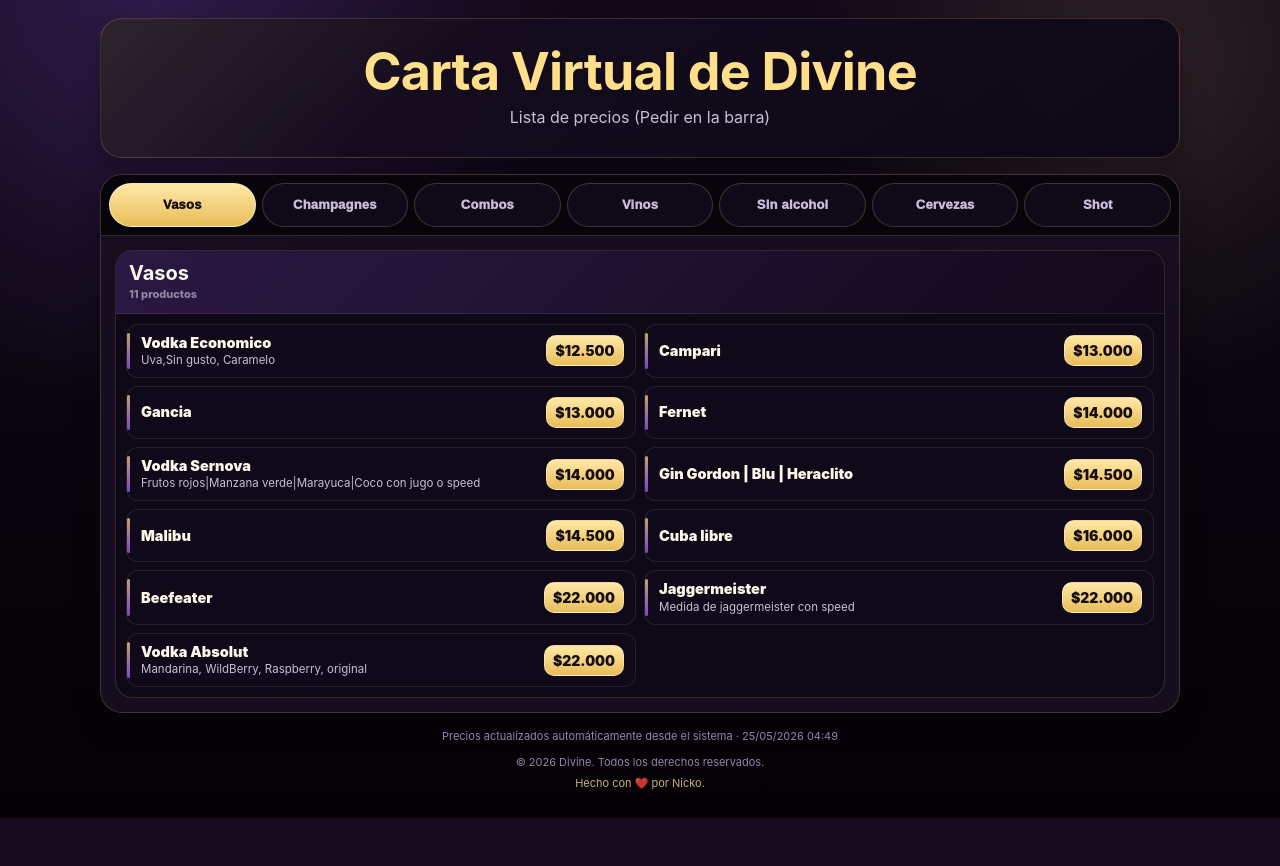
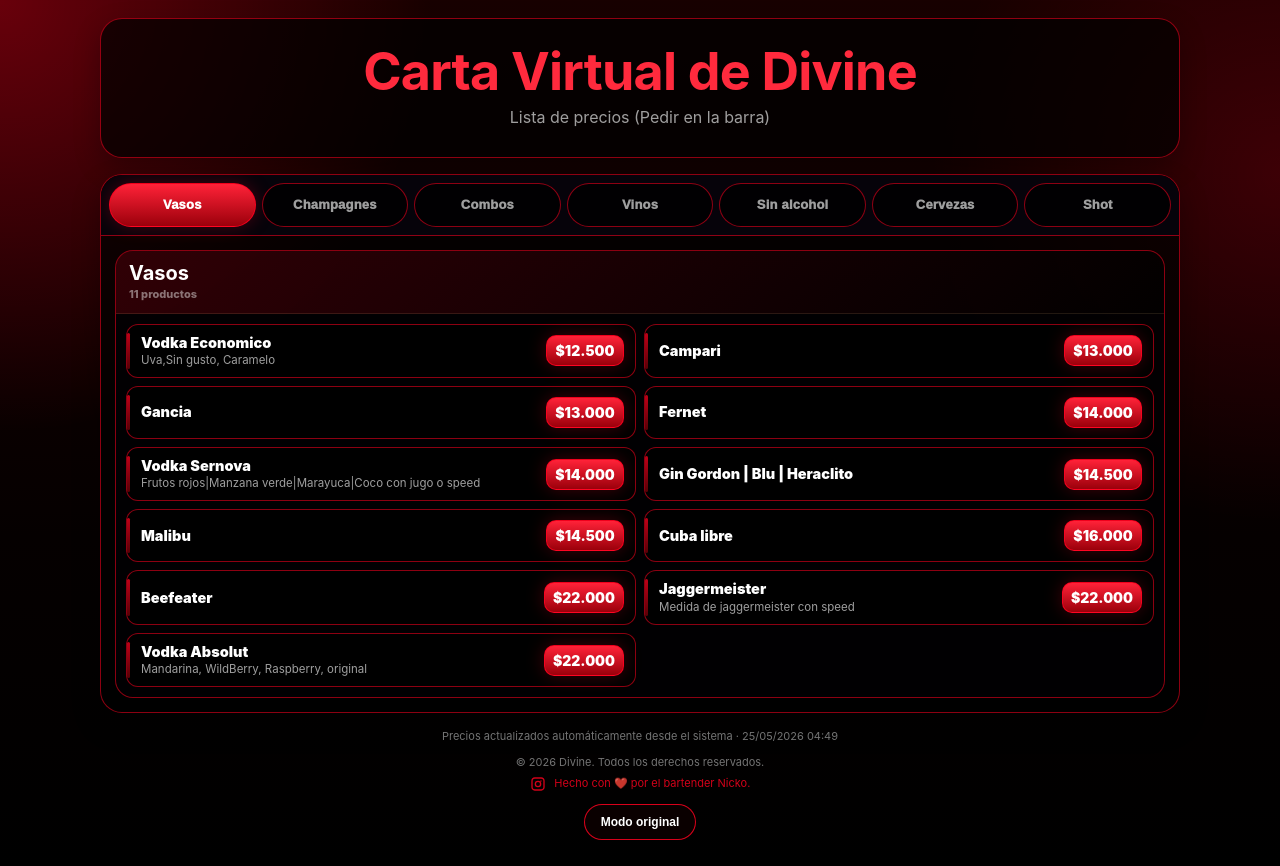
Before and after one commit to Nickozero3/divine_app, a PHP site: page /menu.php in a window 1280 px wide. Before the commit the page ends 818 px from the top, so only its background shows below. Run offline with PHP 8.4, Linux system fonts and the light colour scheme; data comes from the database, SQL or seed files in the repository.

Commit message:
feat: implement theme toggle functionality and add red theme styles in the menu apart

```diff
--- /dev/null
+++ b/src/js/menu.js
@@ -0,0 +1,80 @@
+document.addEventListener('DOMContentLoaded', () => {
+  const tabs = Array.from(document.querySelectorAll('.tab-button'));
+  const panels = Array.from(document.querySelectorAll('.tab-panel'));
+
+  function activateTab(tab, focus = false) {
+    if (!tab) return;
+
+    const target = tab.dataset.target;
+
+    tabs.forEach(item => {
+      const active = item === tab;
+      item.classList.toggle('active', active);
+      item.setAttribute('aria-selected', active ? 'true' : 'false');
+      item.tabIndex = active ? 0 : -1;
+    });
+
+    panels.forEach(panel => {
+      const active = panel.dataset.panel === target;
+      panel.classList.toggle('active', active);
+      panel.hidden = !active;
+    });
+
+    if (focus) {
+      tab.focus({ preventScroll: true });
+    }
+  }
+
+  tabs.forEach((tab, index) => {
+    tab.addEventListener('click', () => activateTab(tab));
+
+    tab.addEventListener('keydown', event => {
+      let nextIndex = null;
+
+      if (event.key === 'ArrowRight') {
+        nextIndex = (index + 1) % tabs.length;
+      }
+
+      if (event.key === 'ArrowLeft') {
+        nextIndex = (index - 1 + tabs.length) % tabs.length;
+      }
+
+      if (event.key === 'Home') {
+        nextIndex = 0;
+      }
+
+      if (event.key === 'End') {
+        nextIndex = tabs.length - 1;
+      }
+
+      if (nextIndex !== null) {
+        event.preventDefault();
+        activateTab(tabs[nextIndex], true);
+      }
+    });
+  });
+});
+
+  const themeToggle = document.getElementById('themeToggle');
+
+  const savedTheme = localStorage.getItem('menuTheme') || 'red';
+
+  if (savedTheme === 'red') {
+    document.body.classList.add('theme-red');
+  }
+
+  themeToggle.textContent = document.body.classList.contains('theme-red')
+    ? 'Modo original'
+    : 'Modo rojo';
+
+  themeToggle.addEventListener('click', () => {
+    document.body.classList.toggle('theme-red');
+
+    const isRed = document.body.classList.contains('theme-red');
+
+    localStorage.setItem('menuTheme', isRed ? 'red' : 'original');
+
+    themeToggle.textContent = isRed
+      ? 'Modo original'
+      : 'Modo rojo';
+  });
--- a/src/menu.php
+++ b/src/menu.php
@@ -199,7 +199,6 @@ $updatedAt = date('d/m/Y H:i');
 <body>
 
 <div class="menu-wrap">
-
   <header class="menu-header">
     <h1 class="menu-title">Carta Virtual de <?= e($appName) ?></h1>
     <p class="menu-subtitle">Lista de precios (Pedir en la barra) </p>
@@ -254,70 +253,19 @@ $updatedAt = date('d/m/Y H:i');
     </div>
 
     <a href="https://instagram.com/Nickozero3">
-      Hecho con ❤️ por <?= e(defined('APP_AUTHOR') ? APP_AUTHOR : '@Nickozero3') ?>.
+      <svg xmlns="http://www.w3.org/2000/svg" viewBox="0 0 24 24" width="16" height="16" aria-hidden="true" focusable="false" style="vertical-align:middle; margin-right:0.35rem;">
+        <path d="M7 2C4.243 2 2 4.243 2 7v10c0 2.757 2.243 5 5 5h10c2.757 0 5-2.243 5-5V7c0-2.757-2.243-5-5-5H7zm10 2c1.654 0 3 1.346 3 3v10c0 1.654-1.346 3-3 3H7c-1.654 0-3-1.346-3-3V7c0-1.654 1.346-3 3-3h10zm-5 3a5 5 0 100 10 5 5 0 000-10zm0 2a3 3 0 110 6 3 3 0 010-6zm4.5-2.5a1 1 0 100 2 1 1 0 000-2z" fill="currentColor"/>
+      </svg>
+      Hecho con ❤️ por el bartender <?= e(defined('APP_AUTHOR') ? APP_AUTHOR : '@Nickozero3') ?>.
     </a>
+    <button type="button" class="theme-toggle" id="themeToggle">
+  Modo original
+</button>
   </footer>
 
 </div>
 
-<script>
-document.addEventListener('DOMContentLoaded', () => {
-  const tabs = Array.from(document.querySelectorAll('.tab-button'));
-  const panels = Array.from(document.querySelectorAll('.tab-panel'));
-
-  function activateTab(tab, focus = false) {
-    if (!tab) return;
-
-    const target = tab.dataset.target;
-
-    tabs.forEach(item => {
-      const active = item === tab;
-      item.classList.toggle('active', active);
-      item.setAttribute('aria-selected', active ? 'true' : 'false');
-      item.tabIndex = active ? 0 : -1;
-    });
-
-    panels.forEach(panel => {
-      const active = panel.dataset.panel === target;
-      panel.classList.toggle('active', active);
-      panel.hidden = !active;
-    });
-
-    if (focus) {
-      tab.focus({ preventScroll: true });
-    }
-  }
-
-  tabs.forEach((tab, index) => {
-    tab.addEventListener('click', () => activateTab(tab));
-
-    tab.addEventListener('keydown', event => {
-      let nextIndex = null;
-
-      if (event.key === 'ArrowRight') {
-        nextIndex = (index + 1) % tabs.length;
-      }
-
-      if (event.key === 'ArrowLeft') {
-        nextIndex = (index - 1 + tabs.length) % tabs.length;
-      }
-
-      if (event.key === 'Home') {
-        nextIndex = 0;
-      }
-
-      if (event.key === 'End') {
-        nextIndex = tabs.length - 1;
-      }
-
-      if (nextIndex !== null) {
-        event.preventDefault();
-        activateTab(tabs[nextIndex], true);
-      }
-    });
-  });
-});
-</script>
+<script src="js/menu.js?v=<?= time() ?>"></script>
 
 </body>
 </html>
--- a/src/styles/menu.css
+++ b/src/styles/menu.css
@@ -411,3 +411,144 @@ body {
     font-size: 12px;
   }
 }
+
+
+/* MODO ROJO */
+body.theme-red {
+  --bg: #050000;
+  --panel: rgba(12, 0, 0, .88);
+  --panel-2: rgba(0, 0, 0, .86);
+
+  --gold: #ff001f;
+  --gold-strong: #ff2a3d;
+  --purple: #740008;
+
+  --text: #ffffff;
+  --muted: rgba(255,255,255,.62);
+  --muted-2: rgba(255,255,255,.45);
+
+  --border: rgba(255, 0, 31, .55);
+  --border-strong: rgba(255, 0, 31, .85);
+
+  background:
+    radial-gradient(circle at 0% 0%, rgba(255, 0, 31, .35), transparent 28%),
+    radial-gradient(circle at 100% 20%, rgba(255, 0, 31, .18), transparent 24%),
+    linear-gradient(180deg, #180000 0%, #050000 62%, #000 100%);
+}
+
+body.theme-red .section-head {
+  background: linear-gradient(135deg, rgba(255, 0, 31, .18), rgba(0, 0, 0, .06));
+}
+
+body.theme-red .tab-button.active,
+body.theme-red .product-price {
+  background: linear-gradient(180deg, #ff2238, #9b000b);
+  color: #fff;
+  border-color: rgba(255, 0, 31, .85);
+  box-shadow: 0 0 18px rgba(255, 0, 31, .25);
+}
+
+body.theme-red .menu-header,
+body.theme-red .tabs-card,
+body.theme-red .menu-section,
+body.theme-red .product-card,
+body.theme-red .tab-button {
+  background: rgba(0, 0, 0, .72);
+  border-color: var(--border);
+}
+
+body.theme-red .product-card::before {
+  background: linear-gradient(180deg, #ff001f, #740008);
+}
+
+/* CSS del boton */
+.theme-toggle {
+  display: block;
+  margin: 12px auto 0;
+  padding: 10px 16px;
+
+  border-radius: 999px;
+  border: 1px solid var(--border-strong);
+
+  background: var(--panel);
+  color: var(--text);
+
+  font-size: 12px;
+  font-weight: 900;
+  cursor: pointer;
+}
+
+.theme-toggle {
+  display: block;
+  margin: 12px auto 0;
+
+  padding: 10px 16px;
+  border-radius: 999px;
+
+  border: 1px solid var(--border-strong);
+  background: var(--panel);
+  color: var(--text);
+
+  font-size: 12px;
+  font-weight: 900;
+  cursor: pointer;
+}
+
+.theme-toggle {
+  display: block;
+  margin: 12px auto 0;
+  padding: 10px 16px;
+
+  border-radius: 999px;
+  border: 1px solid var(--border-strong);
+
+  background: var(--panel);
+  color: var(--text);
+
+  font-size: 12px;
+  font-weight: 900;
+  cursor: pointer;
+}
+
+body.theme-red {
+  --bg: #050000;
+  --panel: rgba(12, 0, 0, .88);
+  --panel-2: rgba(0, 0, 0, .86);
+
+  --gold: #ff001f;
+  --gold-strong: #ff2a3d;
+  --purple: #740008;
+
+  --text: #ffffff;
+  --muted: rgba(255,255,255,.62);
+  --muted-2: rgba(255,255,255,.45);
+
+  --border: rgba(255, 0, 31, .55);
+  --border-strong: rgba(255, 0, 31, .85);
+
+  background:
+    radial-gradient(circle at 0% 0%, rgba(255, 0, 31, .35), transparent 28%),
+    radial-gradient(circle at 100% 20%, rgba(255, 0, 31, .18), transparent 24%),
+    linear-gradient(180deg, #180000 0%, #050000 62%, #000 100%);
+}
+
+body.theme-red .tab-button.active,
+body.theme-red .product-price {
+  background: linear-gradient(180deg, #ff2238, #9b000b);
+  color: #fff;
+  border-color: rgba(255, 0, 31, .85);
+  box-shadow: 0 0 18px rgba(255, 0, 31, .25);
+}
+
+body.theme-red .menu-header,
+body.theme-red .tabs-card,
+body.theme-red .menu-section,
+body.theme-red .product-card,
+body.theme-red .tab-button {
+  background: rgba(0, 0, 0, .72);
+  border-color: var(--border);
+}
+
+body.theme-red .product-card::before {
+  background: linear-gradient(180deg, #ff001f, #740008);
+}
```
